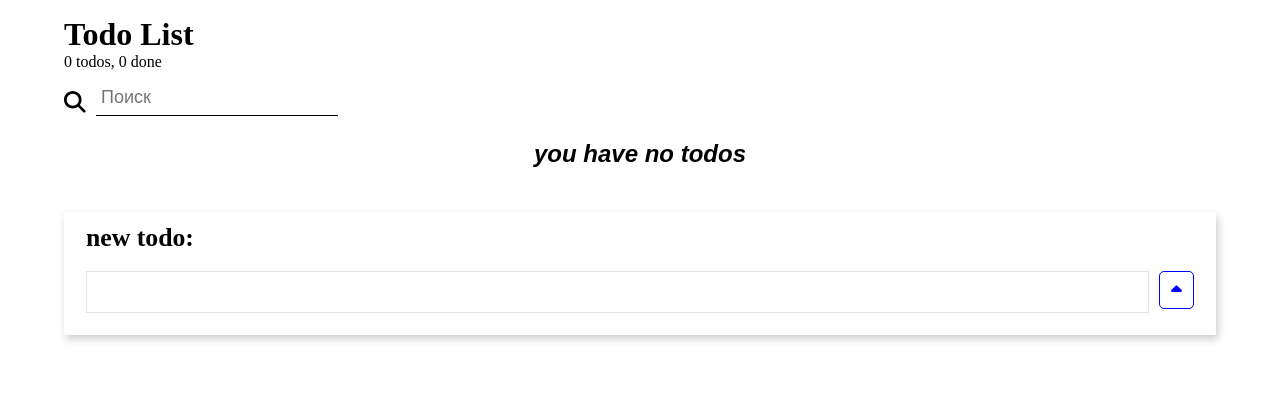
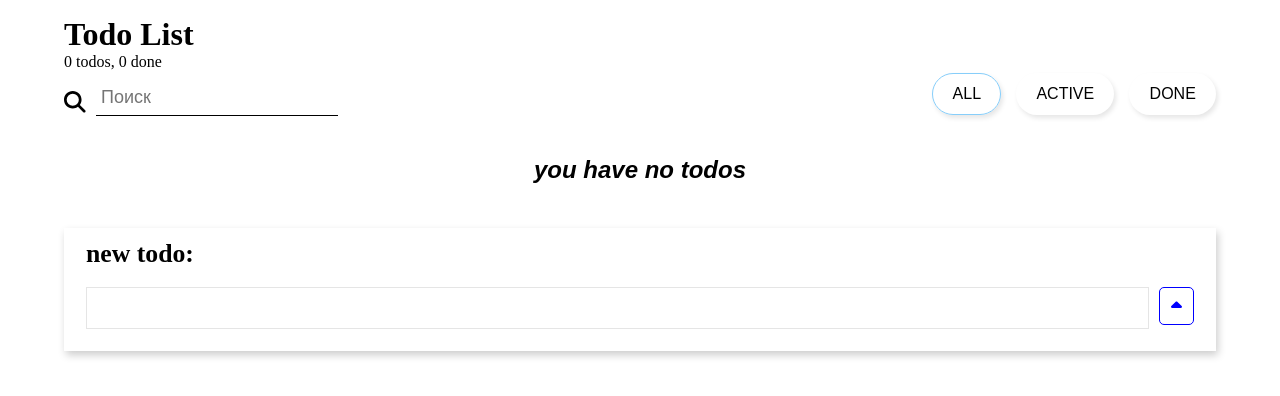
Before and after one commit to cyberBot3000/todolist, a React (Create React App) app: page / in a window 1280 px wide. Shown: the top 396 px of the page. Built offline with nearby package versions, Linux system fonts and the light colour scheme.

Commit message:
add filters buttons

```diff
--- a/package.json
+++ b/package.json
@@ -9,6 +9,7 @@
     "@testing-library/jest-dom": "^5.16.5",
     "@testing-library/react": "^13.4.0",
     "@testing-library/user-event": "^13.5.0",
+    "lodash": "^4.17.21",
     "react": "^18.2.0",
     "react-dom": "^18.2.0",
     "react-scripts": "5.0.1",
--- /dev/null
+++ b/src/components/FiltersTodo/FiltersTodo.css
@@ -0,0 +1,15 @@
+.todo-filters{
+    display: flex;
+    gap: 15px;
+    align-items: center;
+    justify-content: flex-end;
+    font-size: 16px;
+}
+.todo-filters__btn{
+    font-size: 1em;
+    border: 1px solid transparent;
+
+}
+.todo-filters__btn_active{
+    border: 1px solid lightskyblue;
+}
--- /dev/null
+++ b/src/components/FiltersTodo/FiltersTodo.jsx
@@ -0,0 +1,70 @@
+import React, { useState } from "react";
+import ButtonTextRounded from "../UI/buttons/ButtonTextRounded";
+import "./FiltersTodo.css";
+
+const FiltersTodo = ({ filter }) => {
+	const [filtersByDone, setFiltersByDone] = useState([
+		{
+			name: "all",
+			id: "filterByDone_1",
+			active: true,
+			filterVal: {
+				done: () => {
+					return true;
+				},
+			},
+		},
+		{
+			name: "active",
+			id: "filterByDone_2",
+			active: false,
+			filterVal: {
+				done: currVal => {
+					return currVal === false;
+				},
+			},
+		},
+		{
+			name: "done",
+			id: "filterByDone_3",
+			active: false,
+			filterVal: {
+				done: currVal => {
+					return currVal === true;
+				},
+			},
+		},
+	]);
+	const filterByDoneClickHandler = e => {
+		const clickedId = e.target.id;
+		setFiltersByDone(
+			filtersByDone.map(currFilter => {
+				if (currFilter.id !== clickedId) {
+					return { ...currFilter, active: false };
+				}
+				filter(currFilter.filterVal);
+				return { ...currFilter, active: true };
+			})
+		);
+	};
+	return (
+		<div className="todo-filters">
+			{filtersByDone.map(currFilter => {
+				return (
+					<ButtonTextRounded
+						className={`todo-filters__btn${
+							currFilter.active ? " todo-filters__btn_active" : ""
+						}`}
+						id={currFilter.id}
+						onClick={filterByDoneClickHandler}
+						key={currFilter.id}
+					>
+						{currFilter.name}
+					</ButtonTextRounded>
+				);
+			})}
+		</div>
+	);
+};
+
+export default FiltersTodo;
--- /dev/null
+++ b/src/components/UI/buttons/ButtonTextRounded.jsx
@@ -0,0 +1,12 @@
+import React from 'react';
+import './buttons.css';
+
+const ButtonTextRounded = ({children, className, ...props}) => {
+    return (
+        <button className={`button button_text button_rounded ${className}`} {...props}>
+            {children}
+        </button>
+    );
+};
+
+export default ButtonTextRounded;
--- a/src/components/UI/buttons/buttons.css
+++ b/src/components/UI/buttons/buttons.css
@@ -3,6 +3,9 @@
     outline: none;
     border: none;
     cursor: pointer;
+    display: flex;
+    align-items: center;
+    justify-content: center;
 }
 
 .button_icon{
@@ -10,7 +13,14 @@
     border-radius: 5px;
     padding: .5em 0em;
     width: 2em;
-    display: flex;
-    align-items: center;
-    justify-content: center;
 }
+.button_text{
+    width: fit-content;
+    padding: .7em 1.2em;
+    text-transform: uppercase;
+    box-shadow: 2px 3px 5px rgba(0, 0, 0, .1);
+}
+
+.button_rounded{
+    border-radius: 1000px;
+}
--- a/src/hooks/useSelection.js
+++ b/src/hooks/useSelection.js
@@ -1,4 +1,4 @@
-import { useEffect, useRef, useState } from "react";
+import { useEffect, useState } from "react";
 
 const useSelection = fromArr => {
 	const [resultArr, setResultArr] = useState(fromArr);
--- a/src/pages/Home/Home.css
+++ b/src/pages/Home/Home.css
@@ -1,3 +1,9 @@
 .home__search{
     margin-top: .5em;
 }
+.home__todos-select{
+    display: flex;
+    justify-content: space-between;
+    align-items: center;
+    margin-bottom: 1em;
+}
--- a/src/pages/Home/Home.jsx
+++ b/src/pages/Home/Home.jsx
@@ -1,5 +1,6 @@
 import React, { useEffect, useRef } from "react";
 import AddTodo from "../../components/AddTodo/AddTodo";
+import FiltersTodo from "../../components/FiltersTodo/FiltersTodo";
 import Container from "../../components/layouts/Container/Container";
 import Search from "../../components/Search/Search";
 import TodosList from "../../components/TodosList/TodosList";
@@ -40,6 +41,7 @@ const Home = () => {
 						ref={searchTodoElem}
 						onInput={search}
 					/>
+					<FiltersTodo filter={filter}/>
 				</div>
 				<TodosList
 					todosList={{ ...todosList, todos: resultArr }}
```
Also changed, not shown: 1 other file (tests, documents, lock files or other folders).
